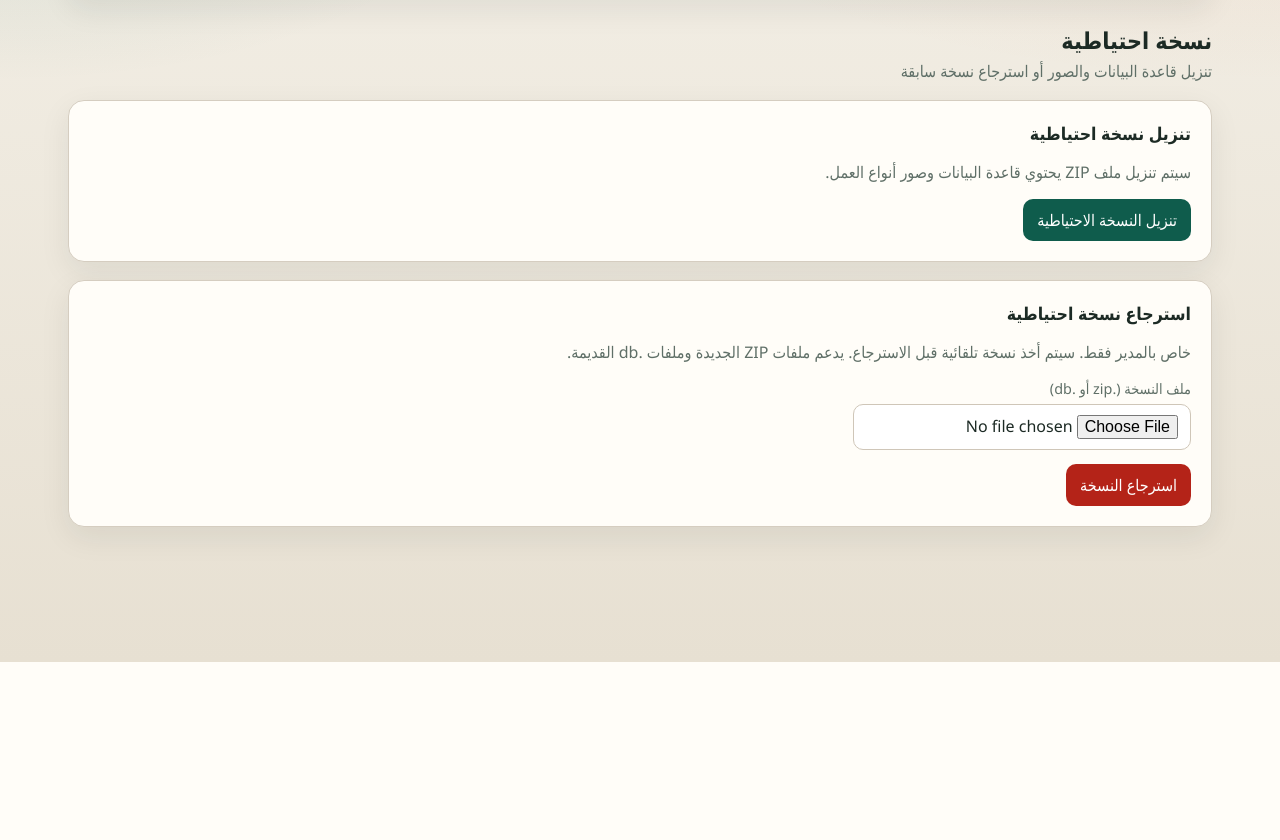
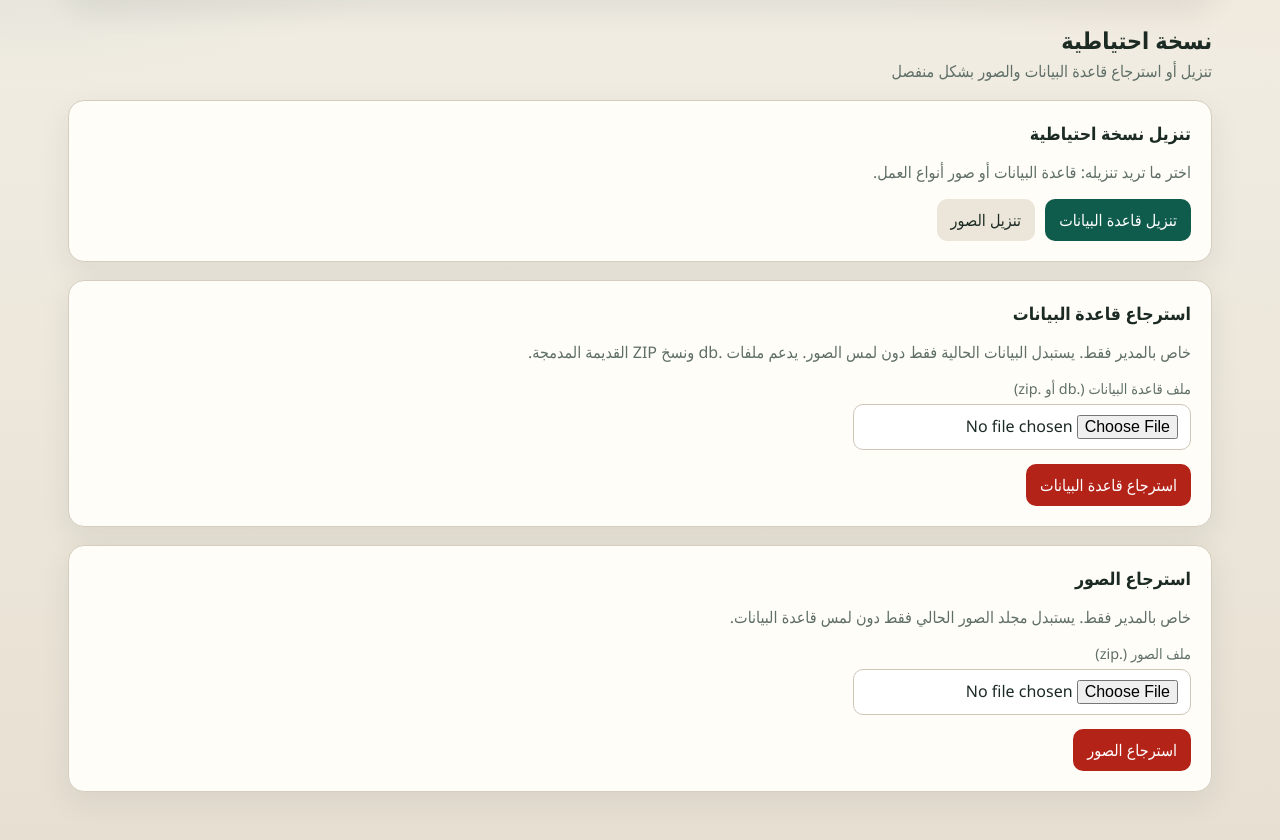
Before and after one commit to asmeal4/EngineerTraining, a FastAPI app: page /backup in a window 1280 px wide. Shown: the part 138-978 px from the top of the page. Before the commit the page ends 800 px from the top, so only its background shows below. Run offline with FastAPI, Linux system fonts and the light colour scheme; the visitor is signed in with stand-in values (Sample User, id 1); data comes from the database, SQL or seed files in the repository.

Commit message:
Split backup into separate database and images download/restore flows.
Also refine activity clear confirmations and local run.bat helper.

Co-authored-by: Cursor <cursoragent@cursor.com>

```diff
--- a/app/main.py
+++ b/app/main.py
@@ -718,11 +718,24 @@ def backup_page(request: Request):
     return render(request, "backup.html")
 
 
-@app.get("/backup/download")
-def backup_download(request: Request, background_tasks: BackgroundTasks):
+@app.get("/backup/download/db")
+def backup_download_db(request: Request, background_tasks: BackgroundTasks):
     if (redir := auth.require_login(request)):
         return redir
-    path, filename = backup.create_backup_file()
+    path, filename = backup.create_database_backup()
+    background_tasks.add_task(lambda p=path: p.unlink(missing_ok=True))
+    return FileResponse(
+        path,
+        filename=filename,
+        media_type="application/octet-stream",
+    )
+
+
+@app.get("/backup/download/images")
+def backup_download_images(request: Request, background_tasks: BackgroundTasks):
+    if (redir := auth.require_login(request)):
+        return redir
+    path, filename = backup.create_images_backup()
     background_tasks.add_task(lambda p=path: p.unlink(missing_ok=True))
     return FileResponse(
         path,
@@ -731,8 +744,8 @@ def backup_download(request: Request, background_tasks: BackgroundTasks):
     )
 
 
-@app.post("/backup/restore")
-async def backup_restore(request: Request, backup_file: UploadFile = File(...)):
+@app.post("/backup/restore/db")
+async def backup_restore_db(request: Request, backup_file: UploadFile = File(...)):
     if (redir := auth.require_admin(request)):
         return redir
     import tempfile
@@ -750,18 +763,51 @@ async def backup_restore(request: Request, backup_file: UploadFile = File(...)):
             flash(request, "الملف فارغ أو لم يُرفع بشكل صحيح", "error")
             return RedirectResponse("/backup", status_code=303)
         temp_path.write_bytes(content)
-        backup.restore_database(temp_path)
-        flash(request, "تم استرجاع النسخة الاحتياطية بنجاح")
+        backup.restore_database_only(temp_path)
+        flash(request, "تم استرجاع قاعدة البيانات بنجاح")
     except ValueError as e:
         msg = {
             "file_too_large": "الملف كبير جداً (الحد 100 ميجابايت)",
-            "invalid_database": "ملف نسخة احتياطية غير صالح",
-            "uploads_restore_failed": "تم استرجاع قاعدة البيانات لكن تعذر استرجاع الصور",
-        }.get(str(e), "تعذر الاسترجاع")
+            "invalid_database": "ملف قاعدة بيانات غير صالح",
+        }.get(str(e), "تعذر استرجاع قاعدة البيانات")
         flash(request, msg, "error")
     except Exception as e:
-        logging.getLogger(__name__).exception("backup restore failed")
-        flash(request, f"تعذر استرجاع النسخة الاحتياطية: {type(e).__name__}", "error")
+        logging.getLogger(__name__).exception("database restore failed")
+        flash(request, f"تعذر استرجاع قاعدة البيانات: {type(e).__name__}", "error")
     finally:
         temp_path.unlink(missing_ok=True)
     return RedirectResponse("/backup", status_code=303)
+
+
+@app.post("/backup/restore/images")
+async def backup_restore_images(request: Request, backup_file: UploadFile = File(...)):
+    if (redir := auth.require_admin(request)):
+        return redir
+    import tempfile
+    import os
+    import logging
+
+    fd, temp_name = tempfile.mkstemp(suffix=".zip")
+    os.close(fd)
+    temp_path = Path(temp_name)
+    try:
+        content = await backup_file.read()
+        if not content:
+            flash(request, "الملف فارغ أو لم يُرفع بشكل صحيح", "error")
+            return RedirectResponse("/backup", status_code=303)
+        temp_path.write_bytes(content)
+        backup.restore_images_only(temp_path)
+        flash(request, "تم استرجاع الصور بنجاح")
+    except ValueError as e:
+        msg = {
+            "file_too_large": "الملف كبير جداً (الحد 100 ميجابايت)",
+            "invalid_images": "ملف صور غير صالح",
+            "uploads_restore_failed": "تعذر استرجاع الصور",
+        }.get(str(e), "تعذر استرجاع الصور")
+        flash(request, msg, "error")
+    except Exception as e:
+        logging.getLogger(__name__).exception("images restore failed")
+        flash(request, f"تعذر استرجاع الصور: {type(e).__name__}", "error")
+    finally:
+        temp_path.unlink(missing_ok=True)
+    return RedirectResponse("/backup", status_code=303)
--- a/templates/backup.html
+++ b/templates/backup.html
@@ -4,27 +4,43 @@
 <section class="page-head">
   <div>
     <h1>نسخة احتياطية</h1>
-    <p>تنزيل قاعدة البيانات والصور أو استرجاع نسخة سابقة</p>
+    <p>تنزيل أو استرجاع قاعدة البيانات والصور بشكل منفصل</p>
   </div>
 </section>
 
 <div class="panel" style="margin-bottom:18px">
   <h2 style="margin-top:0;font-size:1.1rem">تنزيل نسخة احتياطية</h2>
-  <p style="color:var(--muted)">سيتم تنزيل ملف ZIP يحتوي قاعدة البيانات وصور أنواع العمل.</p>
-  <a class="btn" href="/backup/download">تنزيل النسخة الاحتياطية</a>
+  <p style="color:var(--muted)">اختر ما تريد تنزيله: قاعدة البيانات أو صور أنواع العمل.</p>
+  <div style="display:flex;flex-wrap:wrap;gap:10px">
+    <a class="btn" href="/backup/download/db">تنزيل قاعدة البيانات</a>
+    <a class="btn secondary" href="/backup/download/images">تنزيل الصور</a>
+  </div>
 </div>
 
 {% if is_admin %}
+<div class="panel" style="margin-bottom:18px">
+  <h2 style="margin-top:0;font-size:1.1rem">استرجاع قاعدة البيانات</h2>
+  <p style="color:var(--muted)">خاص بالمدير فقط. يستبدل البيانات الحالية فقط دون لمس الصور. يدعم ملفات .db ونسخ ZIP القديمة المدمجة.</p>
+  <form method="post" action="/backup/restore/db" enctype="multipart/form-data"
+    onsubmit="return confirm('استرجاع قاعدة البيانات سيستبدل البيانات الحالية. هل أنت متأكد؟');">
+    <div class="field" style="margin-bottom:14px">
+      <label for="db_backup_file">ملف قاعدة البيانات (.db أو .zip)</label>
+      <input id="db_backup_file" type="file" name="backup_file" accept=".db,.zip" required>
+    </div>
+    <button class="btn danger" type="submit">استرجاع قاعدة البيانات</button>
+  </form>
+</div>
+
 <div class="panel">
-  <h2 style="margin-top:0;font-size:1.1rem">استرجاع نسخة احتياطية</h2>
-  <p style="color:var(--muted)">خاص بالمدير فقط. سيتم أخذ نسخة تلقائية قبل الاسترجاع. يدعم ملفات ZIP الجديدة وملفات .db القديمة.</p>
-  <form method="post" action="/backup/restore" enctype="multipart/form-data"
-    onsubmit="return confirm('استرجاع النسخة سيستبدل البيانات الحالية. هل أنت متأكد؟');">
+  <h2 style="margin-top:0;font-size:1.1rem">استرجاع الصور</h2>
+  <p style="color:var(--muted)">خاص بالمدير فقط. يستبدل مجلد الصور الحالي فقط دون لمس قاعدة البيانات.</p>
+  <form method="post" action="/backup/restore/images" enctype="multipart/form-data"
+    onsubmit="return confirm('استرجاع الصور سيستبدل الصور الحالية. هل أنت متأكد؟');">
     <div class="field" style="margin-bottom:14px">
-      <label for="backup_file">ملف النسخة (.zip أو .db)</label>
-      <input id="backup_file" type="file" name="backup_file" accept=".zip,.db" required>
+      <label for="images_backup_file">ملف الصور (.zip)</label>
+      <input id="images_backup_file" type="file" name="backup_file" accept=".zip" required>
     </div>
-    <button class="btn danger" type="submit">استرجاع النسخة</button>
+    <button class="btn danger" type="submit">استرجاع الصور</button>
   </form>
 </div>
 {% else %}
```
Also changed, not shown: app/backup.py (+82 -42 lines), templates/activity.html (+16 -6 lines), 2 other files.
